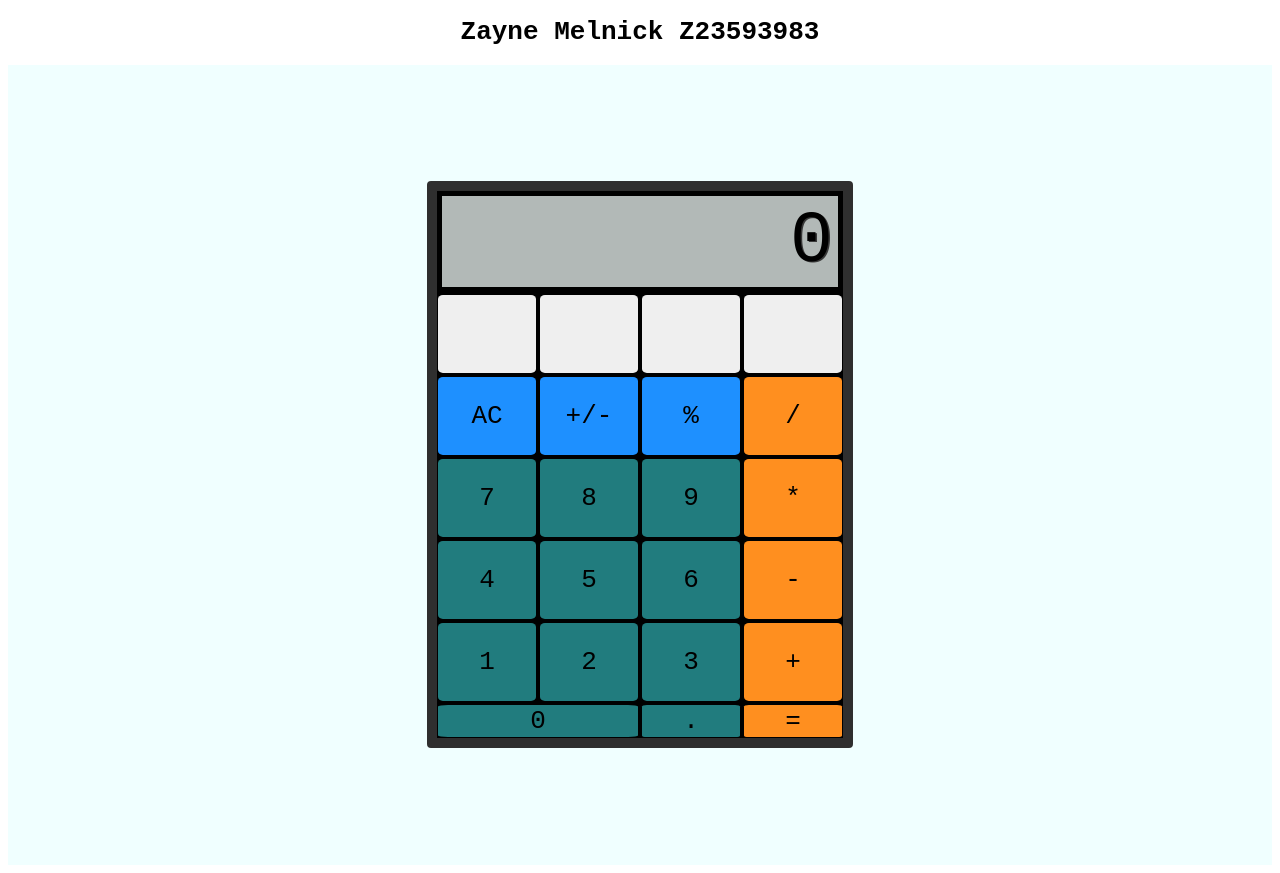
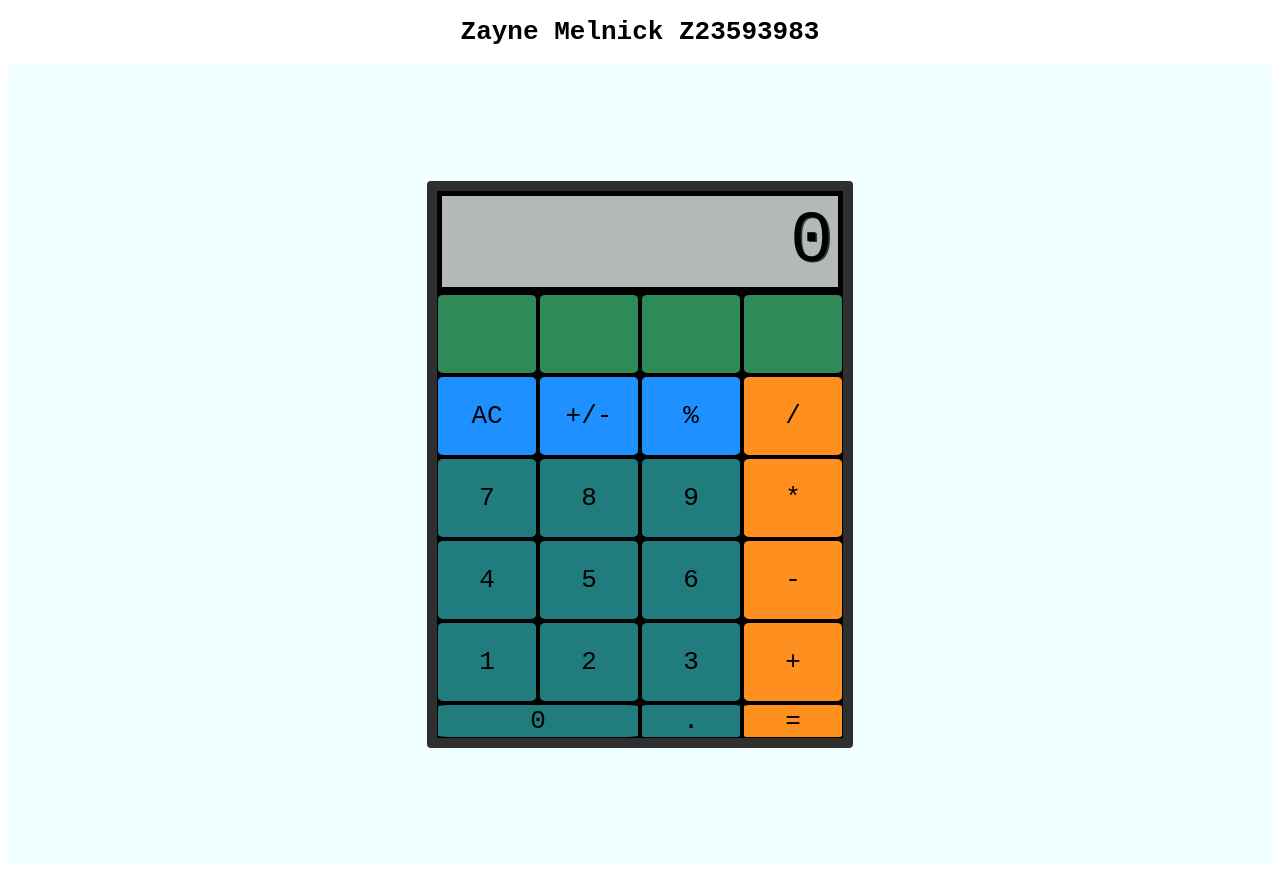
Before and after one commit to cop4808-spring-2023-fullstack-web/cop4808-git-and-github-fundamentals-melnickz, a plain HTML site: page CALC YA LATER.html in a window 1280 px wide. Drawn offline with Linux system fonts and the light colour scheme.

Commit message:
added custom style to new buttons

```diff
--- a/CALC YA LATER.html
+++ b/CALC YA LATER.html
@@ -11,10 +11,10 @@
         <main id="calc">
             <div id="container">
                 <div id="display">0</div>
-                <button type="button"></button>
-                <button type="button"></button>
-                <button type="button"></button>
-                <button type="button"></button>
+                <button type="button" class="custom-operator"></button>
+                <button type="button" class="custom-operator"></button>
+                <button type="button" class="custom-operator"></button>
+                <button type="button" class="custom-operator"></button>
                 <button type="button" class="clear" value="clear" data-key="8">AC</button>
                 <button type="button" class="sign" value="sign" data-key="192">+/-</button>
                 <button type="button" class="percent" value="percent" data-key="80">%</button>
--- a/styles/style.css
+++ b/styles/style.css
@@ -51,6 +51,15 @@ button {
 
 #zero {
     grid-column: span 2;
+}
+
+.custom-operator {
+    background-color: seagreen;
+    font-weight: bold;
+}
+
+.custom-operator:focus {
+    background-color: lightseagreen;
 }
 
 .operator {
```
